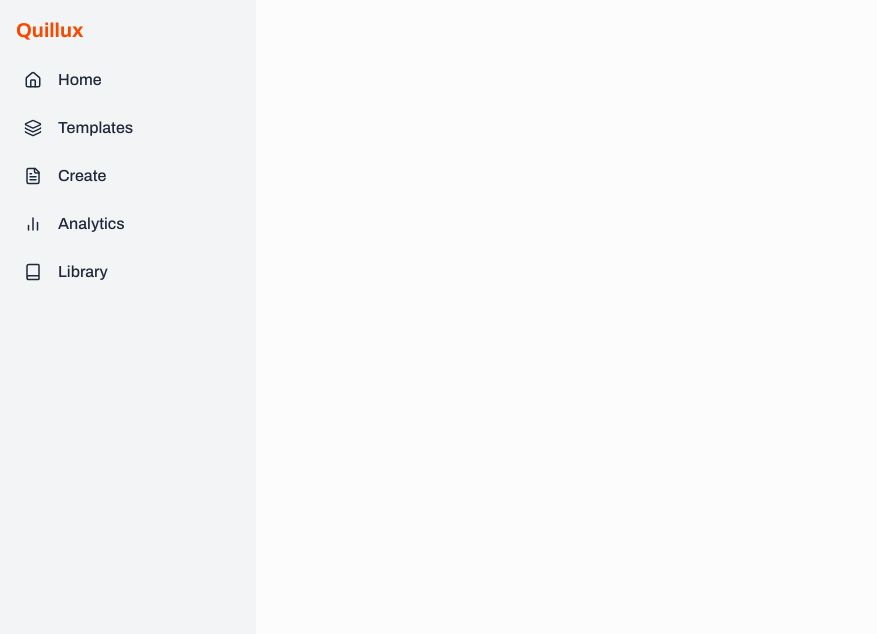
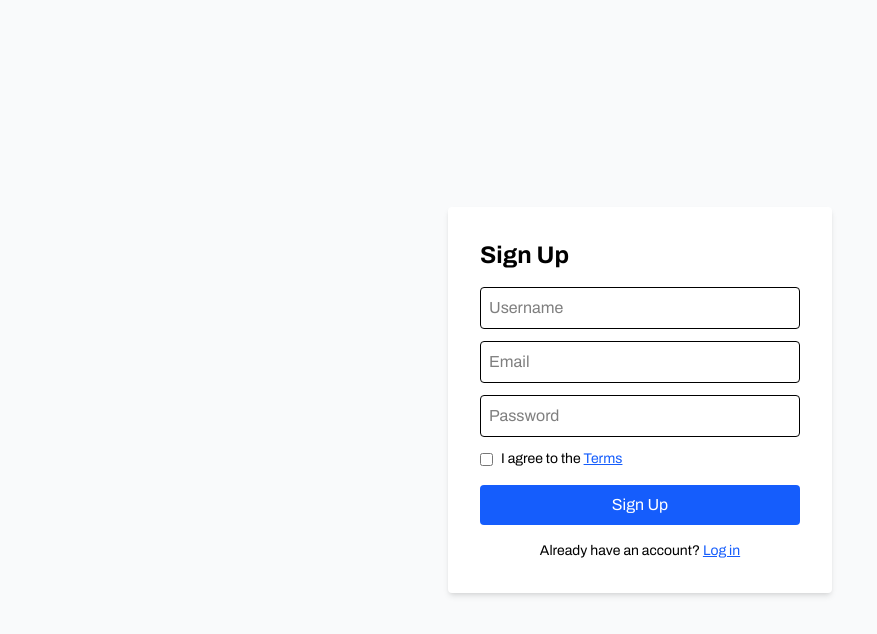
Before and after one commit to Idris-jose/Quillux, a React (Vite) app: page /signup in a window 1280 px wide. Shown: the top 634 px of the page, without its empty margins (0-877 px from the left). Built offline with nearby package versions, Linux system fonts and the light colour scheme.

Commit message:
feat: Add authentication components and integrate Supabase for login and signup functionality

```diff
--- a/package.json
+++ b/package.json
@@ -10,6 +10,7 @@
     "preview": "vite preview"
   },
   "dependencies": {
+    "@supabase/supabase-js": "^2.50.0",
     "@tailwindcss/vite": "^4.1.7",
     "axios": "^1.9.0",
     "date-fns": "^4.1.0",
--- a/src/components/App.jsx
+++ b/src/components/App.jsx
@@ -5,6 +5,8 @@ import Template from './Templates.jsx'
 import Analytics from './Analytics.jsx'
 import Libary from './Library.jsx'
 import Homepage2 from './Homepage.jsx'
+import Login from './Auth/Login.jsx'
+import SignUp from './Auth/Signup.jsx'
 import { Routes, Route, BrowserRouter, useLocation } from 'react-router-dom'
 
 function LayoutWithSidebar({ children }) {
@@ -19,25 +21,26 @@ function LayoutWithSidebar({ children }) {
 }
 
 function AppRoutes() {
-  const location = useLocation()
-  if (location.pathname === "/") {
   return (
     <Routes>
       <Route path="/" element={<Homepage2 />} />
-      </Routes>
-    )
-  }
-  return (
+      <Route path="/login" element={<Login />} />
+      <Route path="/signup" element={<SignUp />} />
+      <Route
+        element={
           <LayoutWithSidebar>
+            {/* Nested routes will render inside the sidebar layout */}
             <Routes>
-        <Route path="/Home" element={<Home />} />
-        <Route path="/Create" element={<Create />} />
-        <Route path="/Templates" element={<Template />} />
-        <Route path="/Analytics" element={<Analytics />} />
-        <Route path="/Library" element={<Libary />} />
-
+              <Route path="/home" element={<Home />} />
+              <Route path="/create" element={<Create />} />
+              <Route path="/templates" element={<Template />} />
+              <Route path="/analytics" element={<Analytics />} />
+              <Route path="/library" element={<Libary />} />
             </Routes>
           </LayoutWithSidebar>
+        }
+      />
+    </Routes>
   )
 }
 
--- /dev/null
+++ b/src/components/Auth/Login.jsx
@@ -0,0 +1,81 @@
+import React, { useState } from 'react';
+import { Link, useNavigate } from 'react-router-dom';
+import { supabase } from './client.js';
+
+const Login = () => {
+    const [formData, setFormData] = useState({ email: '', password: '' });
+    const [error, setError] = useState(null);
+    const [loading, setLoading] = useState(false);
+    const navigate = useNavigate();
+
+    const handleChange = (e) => {
+        setFormData({ ...formData, [e.target.name]: e.target.value });
+    };
+
+    const handleSubmit = async (e) => {
+        e.preventDefault();
+        setError(null);
+        setLoading(true);
+        const { email, password } = formData;
+        try {
+            const { error } = await supabase.auth.signInWithPassword({ email, password });
+            if (error) throw error;
+            navigate('/home');
+        } catch (err) {
+            setError('Invalid email or password.');
+        } finally {
+            setLoading(false);
+        }
+    };
+
+    return (
+        <div className="min-h-screen flex items-center justify-center bg-gray-100">
+            <form onSubmit={handleSubmit} className="bg-white p-8 rounded shadow-md w-full max-w-sm">
+                <h2 className="text-2xl font-bold mb-6 text-center">Login</h2>
+                {error && <div className="mb-4 text-red-600">{error}</div>}
+                <div className="mb-4">
+                    <input
+                        type="email"
+                        name="email"
+                        placeholder="Email"
+                        className="w-full p-3 border rounded mb-2"
+                        value={formData.email}
+                        onChange={handleChange}
+                        required
+                        disabled={loading}
+                    />
+                </div>
+                <div className="mb-6">
+                    <input
+                        type="password"
+                        name="password"
+                        placeholder="Password"
+                        className="w-full p-3 border rounded"
+                        value={formData.password}
+                        onChange={handleChange}
+                        required
+                        disabled={loading}
+                    />
+                </div>
+                <button
+                    type="submit"
+                    className="w-full bg-indigo-600 text-white py-3 rounded font-bold"
+                    disabled={loading}
+                >
+                    {loading ? 'Logging in...' : 'Log In'}
+                </button>
+                <div className="mt-4 flex justify-between text-sm">
+                    <Link to="/forgot-password" className="text-indigo-600 hover:underline">
+                        Forgot password?
+                    </Link>
+                    <Link to="/signup" className="text-indigo-600 hover:underline">
+                        Sign Up
+                    </Link>
+                </div>
+            </form>
+        </div>
+
+    );
+};
+
+export default Login;
--- /dev/null
+++ b/src/components/Auth/Signup.jsx
@@ -0,0 +1,104 @@
+import React, { useState } from 'react';
+import { Link, useNavigate } from 'react-router-dom';
+import { supabase } from './client.js';
+
+const SignUp = () => {
+    const [form, setForm] = useState({ username: '', email: '', password: '' });
+    const [agree, setAgree] = useState(false);
+    const [error, setError] = useState('');
+    const [loading, setLoading] = useState(false);
+    const navigate = useNavigate();
+
+    const handleChange = e => {
+        setForm({ ...form, [e.target.name]: e.target.value });
+    };
+
+    const handleSubmit = async e => {
+        e.preventDefault();
+        setError('');
+        if (!form.username || !form.email || !form.password) {
+            setError('All fields are required.');
+            return;
+        }
+        if (!agree) {
+            setError('You must agree to the Terms.');
+            return;
+        }
+        setLoading(true);
+        try {
+            const { error } = await supabase.auth.signUp({
+                email: form.email,
+                password: form.password,
+                options: { data: { username: form.username } }
+            });
+            if (error) throw error;
+            navigate('/login');
+        } catch (err) {
+            setError(err.message || 'Sign up failed.');
+        } finally {
+            setLoading(false);
+        }
+    };
+
+    return (
+        <div className="min-h-screen flex items-center justify-center bg-gray-50">
+            <form onSubmit={handleSubmit} className="bg-white p-8 rounded shadow-md w-full max-w-sm">
+                <h2 className="text-2xl font-bold mb-4">Sign Up</h2>
+                {error && <div className="mb-4 text-red-600">{error}</div>}
+                <input
+                    name="username"
+                    placeholder="Username"
+                    value={form.username}
+                    onChange={handleChange}
+                    className="w-full mb-3 p-2 border rounded"
+                    disabled={loading}
+                />
+                <input
+                    name="email"
+                    type="email"
+                    placeholder="Email"
+                    value={form.email}
+                    onChange={handleChange}
+                    className="w-full mb-3 p-2 border rounded"
+                    disabled={loading}
+                />
+                <input
+                    name="password"
+                    type="password"
+                    placeholder="Password"
+                    value={form.password}
+                    onChange={handleChange}
+                    className="w-full mb-3 p-2 border rounded"
+                    disabled={loading}
+                />
+                <div className="flex items-center mb-4">
+                    <input
+                        id="terms"
+                        type="checkbox"
+                        checked={agree}
+                        onChange={() => setAgree(a => !a)}
+                        className="mr-2"
+                        disabled={loading}
+                    />
+                    <label htmlFor="terms" className="text-sm">
+                        I agree to the{' '}
+                        <Link to="/terms" className="text-blue-600 underline">Terms</Link>
+                    </label>
+                </div>
+                <button
+                    type="submit"
+                    disabled={loading}
+                    className="w-full bg-blue-600 text-white py-2 rounded hover:bg-blue-700"
+                >
+                    {loading ? 'Signing up...' : 'Sign Up'}
+                </button>
+                <div className="mt-4 text-center text-sm">
+                    Already have an account?{' '}
+                    <Link to="/login" className="text-blue-600 underline">Log in</Link>
+                </div>
+            </form>
+        </div>
+    );
+};
+
+export default SignUp;
--- /dev/null
+++ b/src/components/Auth/client.js
@@ -0,0 +1,6 @@
+import { createClient } from '@supabase/supabase-js'
+
+const supabaseUrl = 'https://kyhvckyxwognsanroets.supabase.co'
+
+const supabaseKey = 'eyJhbGciOiJIUzI1NiIsInR5cCI6IkpXVCJ9.eyJpc3MiOiJzdXBhYmFzZSIsInJlZiI6Imt5aHZja3l4d29nbnNhbnJvZXRzIiwicm9sZSI6ImFub24iLCJpYXQiOjE3NDk0ODU3NzIsImV4cCI6MjA2NTA2MTc3Mn0.iKrlysi1ENuLr5UN1VVc-plWDIoN7Rbl8qxRFe9TGQM'
+export const supabase = createClient(supabaseUrl, supabaseKey)
--- a/src/components/Homepage.jsx
+++ b/src/components/Homepage.jsx
@@ -5,7 +5,7 @@ import {
   ArrowRight,
   Play
 } from 'lucide-react';
-import Navigation from './Navigation.jsx'
+
   import { useNavigate } from 'react-router-dom';
 
 export default function QuillLuxHero() {
@@ -19,7 +19,7 @@ export default function QuillLuxHero() {
 
 // Inside component:
 const navigate = useNavigate();
-const handleGetStarted = () => navigate('/Home');
+const handleGetStarted = () => navigate('/Signup');
 
   return (
     <div className="min-h-screen bg-gradient-to-br from-slate-900 via-orange-600 to-slate-900 relative overflow-hidden">
```
Also changed, not shown: 1 other file (tests, documents, lock files or other folders). Lines whose indentation alone changed are shown as unchanged.
